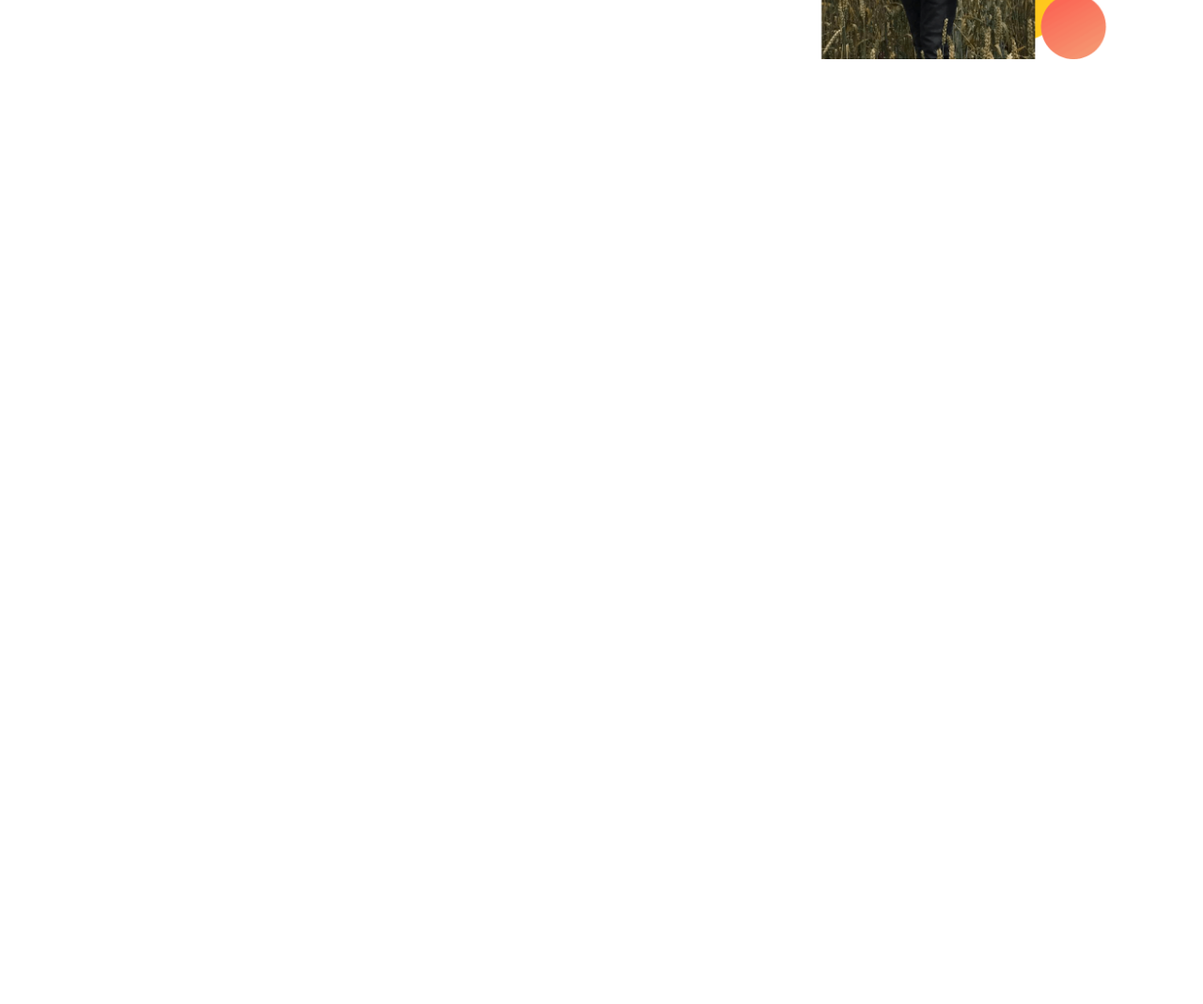
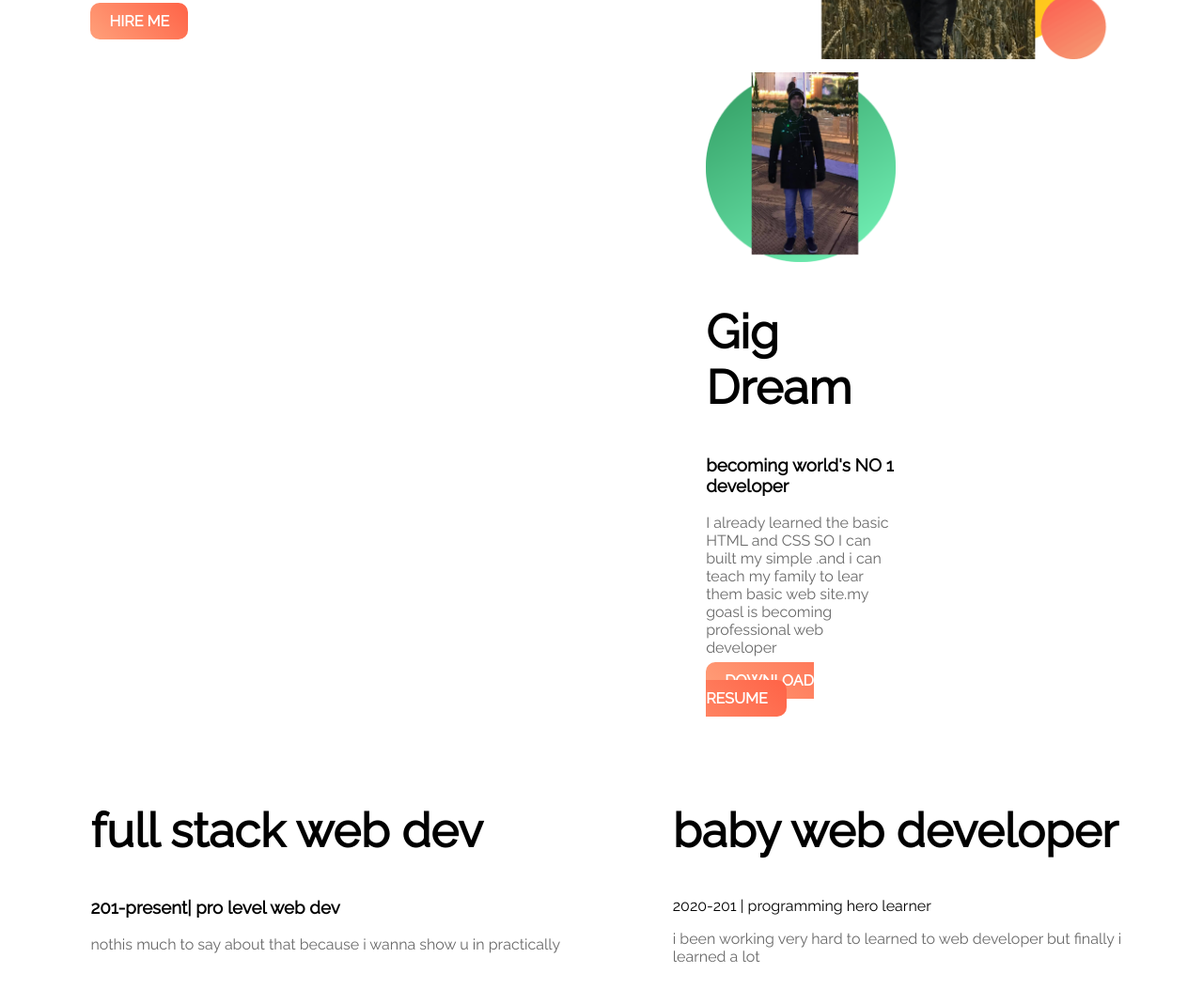
Before and after one commit to mizanur188/web-portfolio5, a plain HTML site: page index.html in a window 1280 px wide. Shown: the part 376-1445 px from the top of the page at 94% size. Before the commit the page ends 800 px from the top, so only its background shows below. Drawn offline with Linux system fonts and the light colour scheme.

Commit message:
finished my first ever web site

```diff
--- a/index.html
+++ b/index.html
@@ -8,16 +8,44 @@
     <link rel="stylesheet" href="style.css">
 </head>
 <body>
-  <section>
+  <section class="top banner">
     <div class="half-width">
       <h1>welcome to</h1>
-  <h1><span class="name-highlight">mizan</span> website</h1>
+  <h1><span class="orange-highlight">mizan</span> website</h1>
   <h3>world-class professional web dev</h3>
   <p>lyf is so good wen u know something extraordionary which is i meant,i am web developer.i can make u a fasntastic website for ur future business</p>
+  <a class="link-button" target="_blank" href="https://www.linkedin.com/feed/?trk=onboarding-landing">HIRE ME </a><a/>
     </div>
  <div class="half-width">
   <img src="images/profile.png"
- </div>
+ </div
+  <section class="dream-area">
+    <div class="half-width">
+  <img src="images/profile3.png"
+    </div>
+<div class="half-widt">
+   <H2>Gig Dream</H2>
+   <h3>becoming world's NO 1 developer</h3>
+   <p>I already learned the basic HTML and CSS SO I can built my simple .and i can teach my family to lear them basic web site.my goasl is becoming professional web developer</p>
+   <a class="link-button" target"=_blank" href="https://en-gb.facebook.com/">DOWNLOAD RESUME</a>
+</div>
   </section>
+  <section>
+
+  </section class="exprience-area">
+  <div class="half- width">
+
+  </div>
+  <div class="half-width">
+    <h2>full stack web dev</h2>
+    <h3 class="orange-highlight" >201-present| pro level web dev</h3>
+    <p>nothis much to say about that because i wanna show u in practically </p>
+
+  </div>
+  <div class="half-width">
+   <h2>baby web developer</h2>
+   <h3class="orange-highlight" >2020-201 | programming hero learner </h3>
+   <p> i been working very hard to learned to web developer but finally i learned a lot </p>
+  </div>
 </body>
 </html>
--- a/style.css
+++ b/style.css
@@ -3,6 +3,12 @@ body{
 }
 h1{
     font-size: 50px;
+}
+h2{
+    font-size: 50px;
+}
+p{
+    color: dimgray;
 }
 .name-highlight{
     color: orange;
@@ -16,3 +22,14 @@ h1{
 .half-width img{
     width: 100%;
 }
+.top-banner{
+    border: 1px solid red;
+}
+.link-button{
+    text-decoration: none;
+    background-image: linear-gradient(45deg, lightsalmon ,tomato);
+    padding: 10px 20px;
+    border-radius: 10px;
+    color: white;
+    font-weight: 700;
+}
```
Also changed, not shown: images/profile2.JPG (renamed from images/IMG_1079.JPG), images/profile3.png (added).
